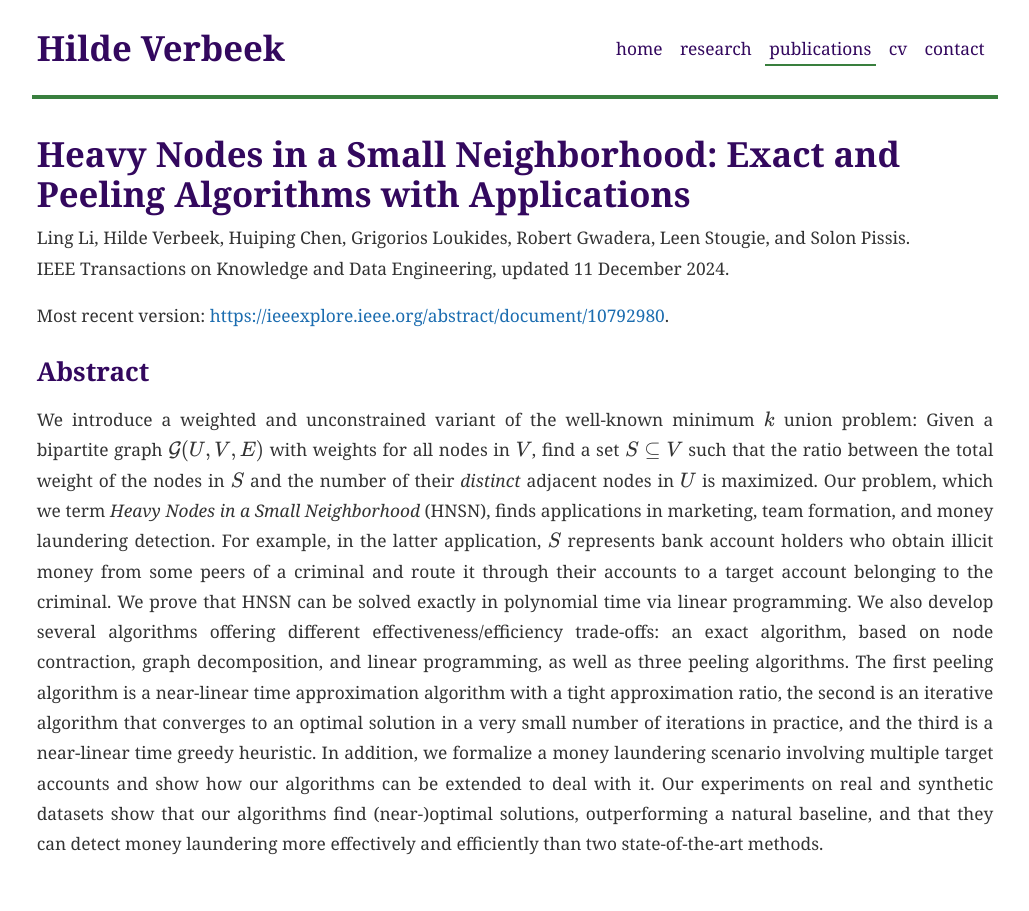
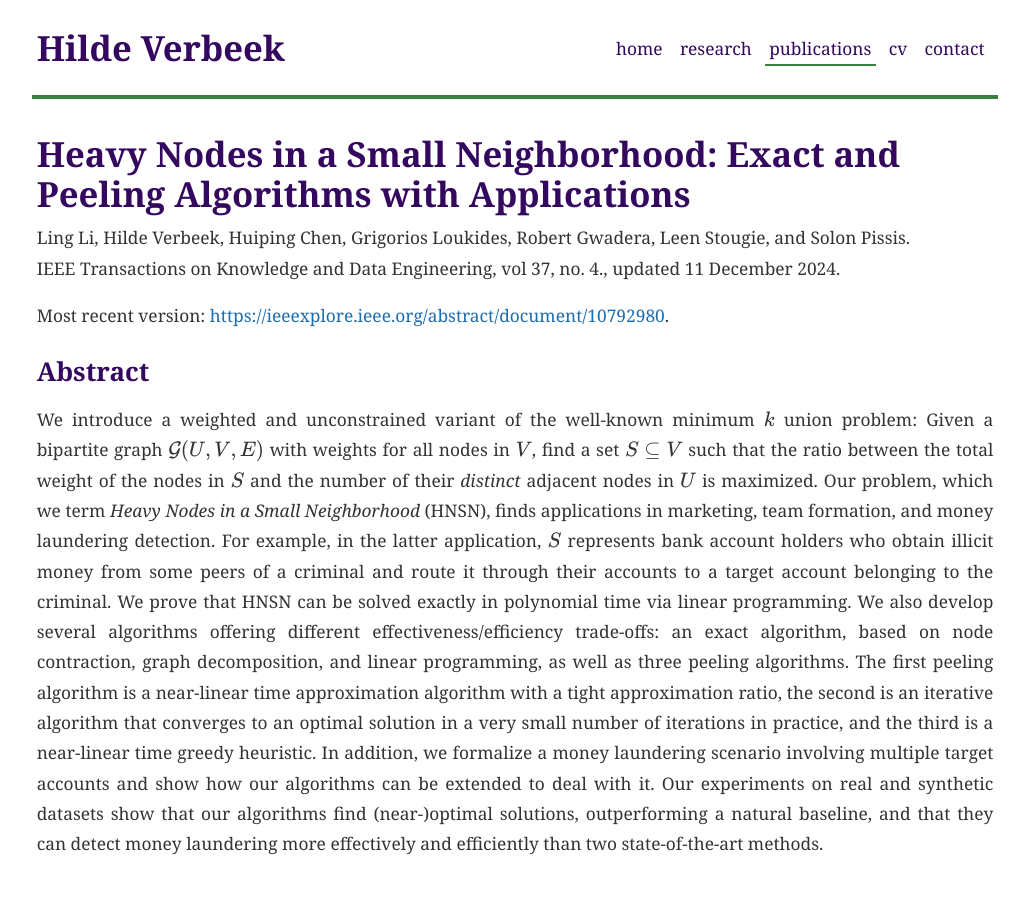
Before and after one commit to arfie/arfie.github.io, a Jekyll site: the page built from _publications/heavy-nodes-small-neighborhood.md, in a window 1280 px wide. Shown: the whole page, without its empty margins (125-1154 px from the left). Built offline with Jekyll 4.4.1, drawn with Linux system fonts in a browser that asks for light colours.

Commit message:
Update HNSN venue

```diff
--- a/_publications/heavy-nodes-small-neighborhood.md
+++ b/_publications/heavy-nodes-small-neighborhood.md
@@ -2,10 +2,10 @@
 title: 'Heavy Nodes in a Small Neighborhood: Exact and Peeling  Algorithms with Applications'
 link: https://ieeexplore.ieee.org/abstract/document/10792980
 authors: [ling, hilde, huiping, greg, robert, leen, solon]
-conf: IEEE Transactions on Knowledge and Data Engineering
+conf: IEEE Transactions on Knowledge and Data Engineering, vol 37, no. 4.
 date: 2024-12-11
 citation: >
-    Ling Li, Hilde Verbeek, Huiping Chen, Grigorios Loukides, Robert Gwadera, Leen Stougie and Solon P. Pissis. Heavy Nodes in a Small Neighborhood: Exact and Peeling Algorithms with Applications. In *IEEE Transactions on Knowledge and Data Engineering* (pre-publication, 2024). https://doi.org/10.1109/TKDE.2024.3515875.
+    Ling Li, Hilde Verbeek, Huiping Chen, Grigorios Loukides, Robert Gwadera, Leen Stougie and Solon P. Pissis. Heavy Nodes in a Small Neighborhood: Exact and Peeling Algorithms with Applications. In *IEEE Transactions on Knowledge and Data Engineering*, vol. 37, no. 4, pp. 1853-1870. https://doi.org/10.1109/TKDE.2024.3515875.
 ---
 We introduce a weighted and unconstrained variant of the well-known minimum $k$ union problem: Given a bipartite graph $\mathcal{G}(U,V,E)$ with weights for all nodes in $V$, find a set $S\subseteq V$ such that the ratio between the total weight of the nodes in $S$ and the number of their *distinct* adjacent nodes in $U$ is maximized.
 Our problem, which we term *Heavy Nodes in a Small Neighborhood* (HNSN), finds applications in marketing, team formation, and money laundering detection.
```
